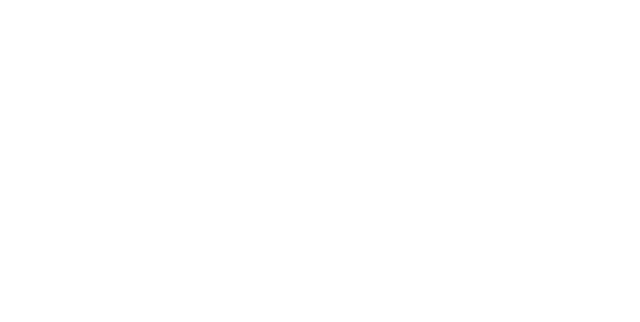
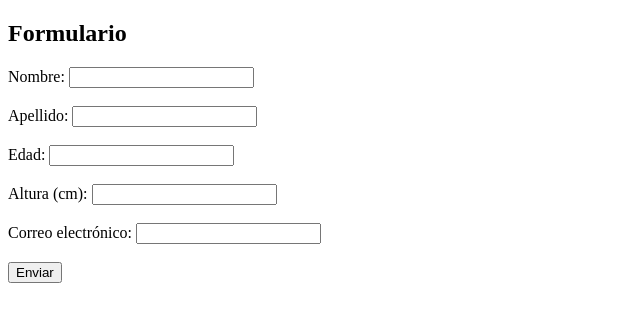
Before and after one commit to ADAllendez/ProgramacionIII, a plain HTML site: page Ejercicios/Ejercicio6/index.html in a window 1280 px wide. Shown: the whole page, without its empty margins (0-640 px from the left). Drawn offline with Linux system fonts and the light colour scheme.

Commit message:
Agregando ejericio6

```diff
--- a/Ejercicios/Ejercicio6/index.html
+++ b/Ejercicios/Ejercicio6/index.html
@@ -3,9 +3,21 @@
 <head>
     <meta charset="UTF-8">
     <meta name="viewport" content="width=device-width, initial-scale=1.0">
-    <title>Document</title>
+    <link rel="stylesheet" href="./style.css">
+    <title>Ejercicio6</title>
 </head>
 <body>
+    <h2>Formulario</h2>
+    <form>
+        <label>Nombre: <input type="text" id="nombre" /></label><br /><br />
+        <label>Apellido: <input type="text" id="apellido" /></label><br /><br />
+        <label>Edad: <input type="text" id="edad" /></label><br /><br />
+        <label>Altura (cm): <input type="text" id="altura" /></label><br /><br />
+        <label>Correo electrónico: <input type="text" id="correo" /></label><br /><br />
 
+    </form>
+    <button onclick="enviar()">Enviar</button>
+    <script src="script.js"></script>
+    <p id="resultado"></p>
 </body>
 </html>
--- /dev/null
+++ b/Ejercicios/Ejercicio6/script.js
@@ -0,0 +1,37 @@
+function enviar(){
+    const nombre= document.getElementById("nombre").value.trim();
+    const apellido = document.getElementById("apellido").value.trim();
+    const edad = document.getElementById("edad").value;
+    const altura = document.getElementById("altura").value;
+    const correo = document.getElementById("correo").value.trim();
+    const resultado = document.getElementById("resultado");
+
+    let errores = [];
+
+    if ( nombre === "" || nombre.length > 50){
+        errores.push("Nombre inválido, vacío o más de 50 caracteres.");
+    }
+    if (apellido === ""|| apellido.length >50){
+        errores.push("Apellido invalido, vacio o mas de 50 caracteres");
+    }
+    if(isNaN(edad)||edad <=0 ){
+        errores.push("Edad invalida, no puede ser negativa")
+    }else if(edad <18){
+       errores.push("Debe ser mayor de edad");
+    }
+    if( altura <= 0 || altura > 230 || isNaN(altura)){
+        errores.push("Altura invalida, debe ser entre 0 y 230 cm")
+    }
+    if(correo === "" || !correo.includes("@")){
+       errores.push("Correo electronico no valido");
+    }
+
+    if (errores.length > 0) {
+        resultado.innerText = errores.join("\n");
+        resultado.className = "invalido";
+    }else {
+        resultado.innerText = "Formulario enviado correctamente.";
+        resultado.className = "valido";
+    }
+
+}
--- /dev/null
+++ b/Ejercicios/Ejercicio6/style.css
@@ -0,0 +1,6 @@
+.valido {
+    color: green;
+}
+.invalido {
+    color: red;
+}
```
